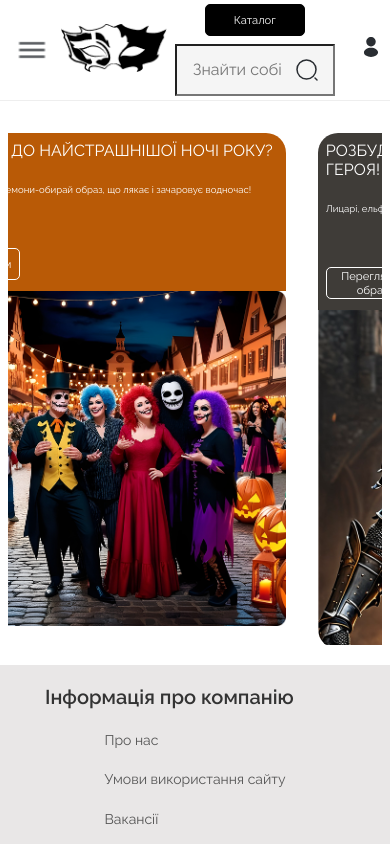
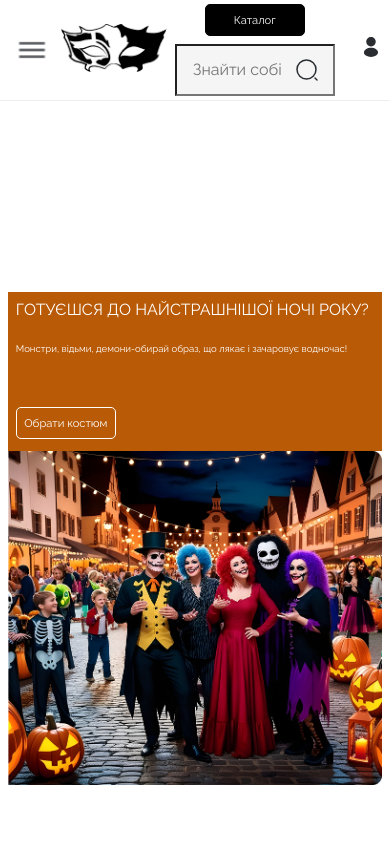
Before and after one commit to sofiyaBV/disfraz, a React (Create React App) app in the folder front-user/: page / in a window 390 px wide. Shown: the top 844 px of the page. Built offline with nearby package versions, Linux system fonts and the light colour scheme.

Commit message:
offers полностью настроен(ороме маленькой версии)

```diff
--- a/front-user/src/components/buttons/ButtonGeneral.jsx
+++ b/front-user/src/components/buttons/ButtonGeneral.jsx
@@ -5,7 +5,7 @@ import styles from "../../style/buttons/buttonGeneral.module.css";
 const ButtonGeneral = ({
   initialColor = "black",
   borderColor = "black",
-  textColor = "white", // Переименовываем textColorname в textColor
+  textColor = "white",
   text,
   width,
   height,
@@ -15,19 +15,17 @@ const ButtonGeneral = ({
   const navigate = useNavigate();
   const [isHovered, setIsHovered] = useState(false);
 
-  // Логика для фона: зависит от initialColor
   const backgroundColor = isHovered
     ? initialColor === "white"
-      ? "#000" // Если начальный цвет белый, при наведении фон черный
-      : "#fff" // Иначе (черный, прозрачный, любой другой) — белый
+      ? "#000"
+      : "#fff"
     : initialColor;
 
-  // Логика для текста: зависит от initialColor и textColor
   const finalTextColor = isHovered
     ? initialColor === "white"
-      ? "#fff" // Если начальный цвет белый, текст белый
-      : "#000" // Иначе текст черный
-    : textColor; // В обычном состоянии используем переданный цвет текста
+      ? "#fff"
+      : "#000"
+    : textColor;
 
   const buttonStyle = {
     backgroundColor: backgroundColor,
--- a/front-user/src/pages/HomePage.js
+++ b/front-user/src/pages/HomePage.js
@@ -12,7 +12,7 @@ const HomePage = () => {
     if (!scrollContainer) return;
 
     const scrollWidth = scrollContainer.scrollWidth;
-    const clientWidth = scrollContainer.clientWidth;
+    const clientWidth = window.innerWidth;
     let scrollPosition = 0;
 
     const scrollInterval = setInterval(() => {
--- a/front-user/src/style/offers.module.css
+++ b/front-user/src/style/offers.module.css
@@ -1,8 +1,8 @@
 .offers_container {
   width: 100%;
   box-sizing: border-box;
-    border-radius: 20px; /* Закругления для всего компонента */
-    overflow: hidden; /* Убираем возможные выступы из-за закруглений */
+  border-radius: 20px;
+  overflow: hidden;
 }
 
 .offers_content {
@@ -17,9 +17,9 @@
   display: flex;
   flex-direction: column;
   gap: 1.5rem;
-    align-items: flex-start; /* Текст выравнивается по левому краю */
-    justify-content: flex-start; /* Текст смещается вверх */
-    padding-top: 3vw; /* Дополнительный отступ сверху для смещения */
+  align-items: flex-start;
+  justify-content: flex-start;
+  padding-top: 3vw;
 }
 
 .text_section h1 {
@@ -44,9 +44,9 @@
   width: clamp(20rem, 50vw, 100%);
   height: auto;
   object-fit: cover;
+  display: block;
 }
 
-  /* Адаптация для экранов меньше 1020px */
 @media (max-width: 1020px) {
   .offers_content {
     flex-direction: column;
@@ -75,7 +75,6 @@
   }
 }
 
-  /* Минимальные размеры для маленьких экранов */
 @media (max-width: 480px) {
   .text_section h1 {
     font-size: clamp(1rem, 1.8vw, 1.2rem);
--- a/front-user/src/style/pagesStyle/homePage.module.css
+++ b/front-user/src/style/pagesStyle/homePage.module.css
@@ -1,49 +1,67 @@
 .general {
   margin: 6.25rem 6.1rem 0 6.1rem;
+  width: calc(100vw - 12.2rem);
+  overflow: hidden;
+  position: relative;
 }
 
 .offers_scroll {
   display: flex;
-  overflow-x: auto; /* Горизонтальный скролл */
-  gap: 2rem; /* Зазор между компонентами Offers */
-  padding-bottom: 1rem; /* Отступ снизу для скроллбара */
-  scroll-snap-type: x mandatory; /* Прокрутка с привязкой к элементам */
+  overflow-x: auto;
+  scroll-snap-type: x mandatory;
+  width: 100%;
+  height: 100%;
+  gap: 0;
 }
 
 .offers_scroll > * {
-  flex: 0 0 auto; /* Элементы не сжимаются */
-  width: 80vw; /* Ширина каждого компонента Offers */
-  max-width: 1200px; /* Ограничение максимальной ширины */
-  scroll-snap-align: start; /* Привязка к началу элемента */
+  flex: 0 0 auto;
+  width: 100%;
+  height: 100%;
+  scroll-snap-align: start;
+  display: flex;
+  justify-content: center;
+  align-items: center;
+  border-radius: 20px;
+  overflow: hidden;
 }
 
-/* Скрываем скроллбар, но оставляем возможность прокрутки */
 .offers_scroll::-webkit-scrollbar {
   display: none;
 }
 
 .offers_scroll {
-  -ms-overflow-style: none; /* Для Edge */
-  scrollbar-width: none; /* Для Firefox */
+  -ms-overflow-style: none;
+  scrollbar-width: none;
 }
 
-/* Адаптация для узких экранов */
 @media (max-width: 1020px) {
   .general {
-    margin: 3rem 1rem 0 1rem; /* Уменьшаем отступы */
+    margin: 3rem 1rem 0 1rem;
+    width: calc(100vw - 2rem);
   }
 
   .offers_scroll > * {
-    width: 90vw; /* Увеличиваем ширину на узких экранах */
+    border-radius: 15px;
+    border-top-right-radius: 15px;
+    border-bottom-right-radius: 15px;
+    border-top-left-radius: 15px;
+    border-bottom-left-radius: 0;
   }
 }
 
 @media (max-width: 480px) {
   .general {
     margin: 2rem 0.5rem 0 0.5rem;
+    width: calc(100vw - 1rem);
+    height: calc(100vh - 2rem);
   }
 
   .offers_scroll > * {
-    width: 95vw;
+    border-radius: 10px;
+    border-top-right-radius: 0;
+    border-bottom-right-radius: 10px;
+    border-top-left-radius: 10px;
+    border-bottom-left-radius: 0;
   }
 }
```
Lines whose indentation alone changed are shown as unchanged.
